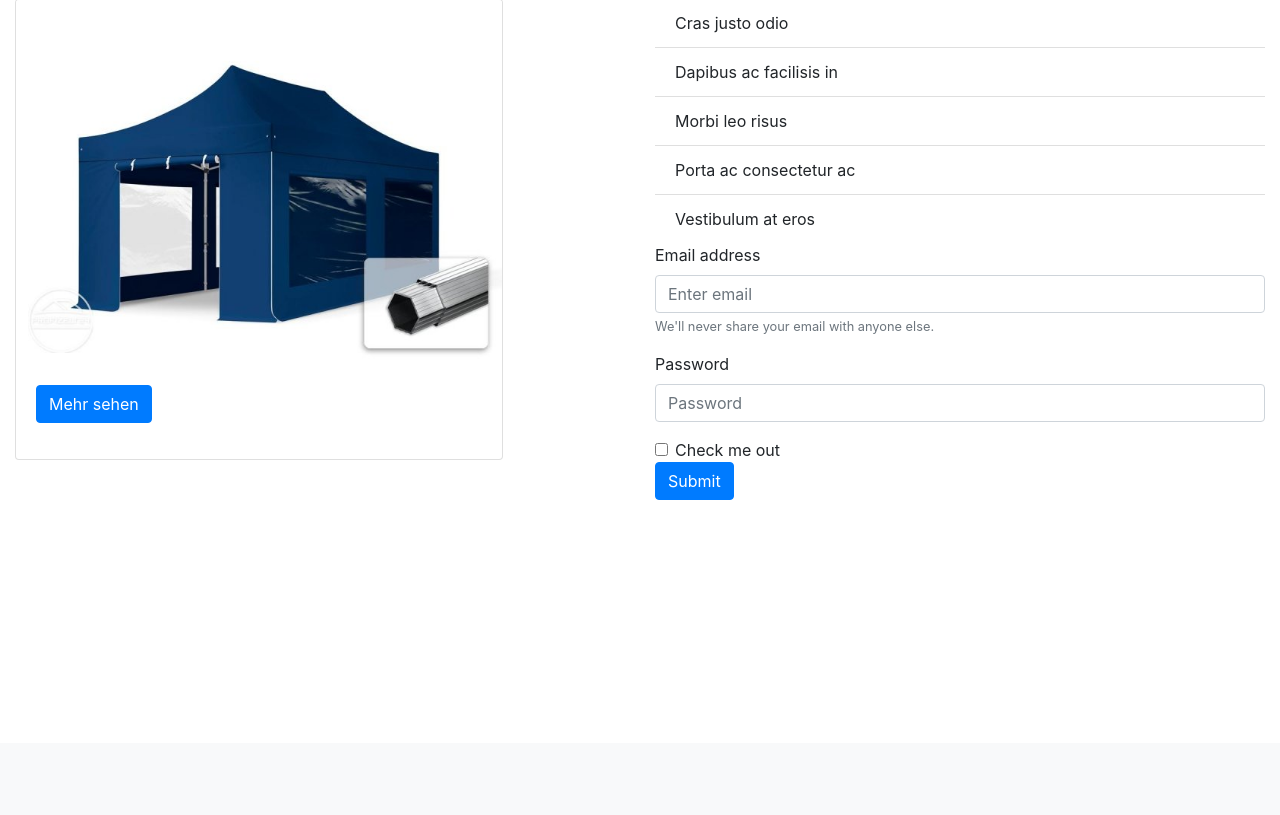
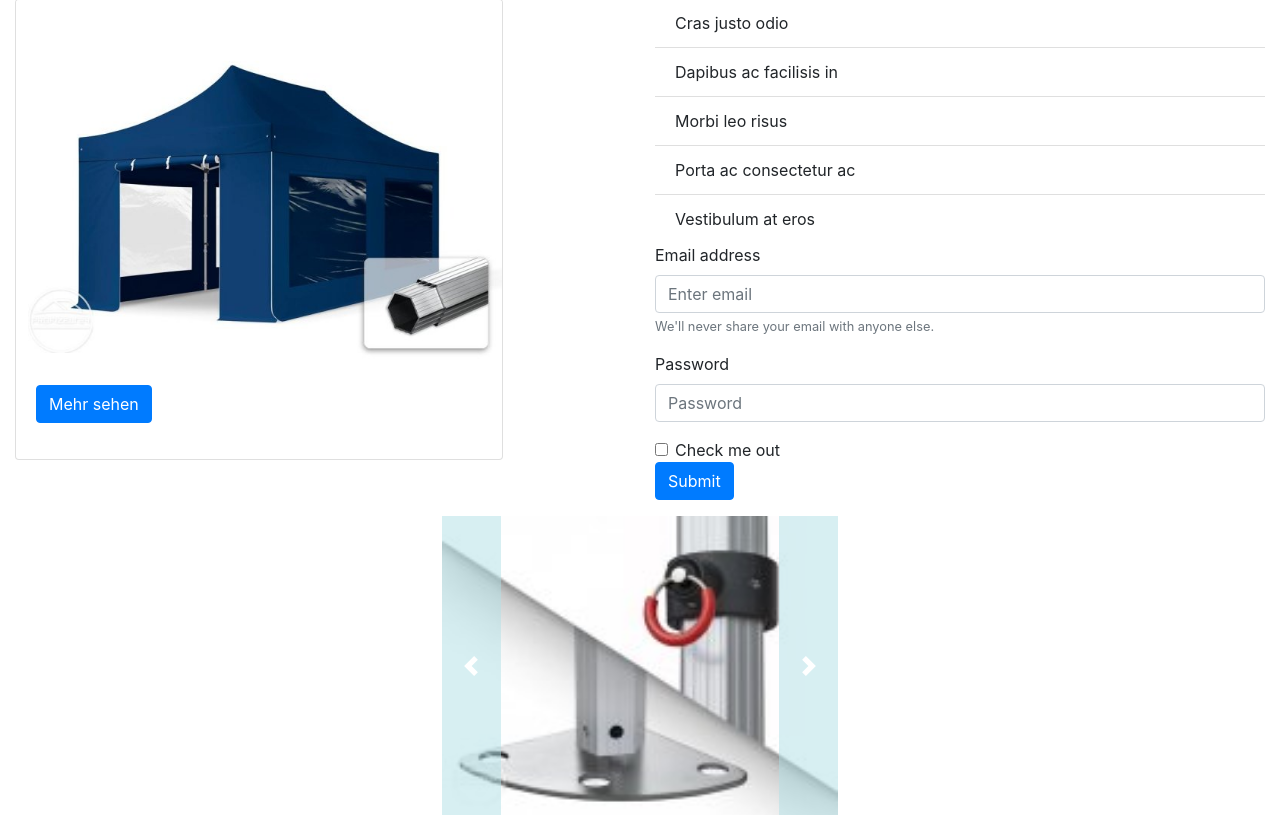
Before and after one commit to pbrthl/htdocs, a PHP site: page / in a window 1280 px wide. Shown: the part 57-872 px from the top of the page. Before the commit the page ends 557 px from the top, so only its background shows below. Run offline with PHP 8.4, Linux system fonts and the light colour scheme.

Commit message:
carousel funktioniert

```diff
--- a/index.php
+++ b/index.php
@@ -41,7 +41,11 @@
 
 	row();
 		column();
-			//=====================================TESTING AREA
+		column_end();
+		column();
+			ctst();//=====================================TESTING AREA
+		column_end();
+		column();
 		column_end();
 	row_end();
 
--- a/script/html_elements.php
+++ b/script/html_elements.php
@@ -53,7 +53,6 @@
 	function collapse_control($button_value_default, $button_value_active, $button_id,  $collapse_id){
 		echo
 			'
-
 			<script>
 
 				$(document).ready(function(){
@@ -68,16 +67,11 @@
 				});
 
 			</script>
-
-
-
-			  <a class="btn btn-primary" id="'. $button_id .'" data-toggle="collapse" href="#'. $collapse_id .'" role="button" aria-expanded="false" aria-controls="'. $collapse_id .'">
+			<a class="btn btn-primary" id="'. $button_id .'" data-toggle="collapse" href="#'. $collapse_id .'" role="button" aria-expanded="false" aria-controls="'. $collapse_id .'">
 				'. $button_value_default .'
-			  </a>
+			</a>
 			';
 	}
-
-
 
 
 	function collapsefield($id){
@@ -94,6 +88,39 @@
 
 
 
+	function carousel($id, $pictures){
+		echo
+			'
+			<div id="'. $id .'" class="carousel slide" data-ride="carousel">
+			  <div class="carousel-inner">
+			';
+		$first = true;
+		foreach ($pictures as $picture){
+			echo
+				'
+				<div class="carousel-item'. ($first ? ' active' : '' ) .'">
+					<img class="d-block w-100" src="'. $picture .'" alt="Bild '. $picture .'">
+				</div>
+				';
+			$first = false;
+		}
+		echo
+			'
+				  <a class="carousel-control-prev" href="#'. $id .'" style="background-color:powderblue;" role="button" data-slide="prev">
+					<span class="carousel-control-prev-icon" aria-hidden="true"></span>
+					<span class="sr-only">Previous</span>
+				  </a>
+				  <a class="carousel-control-next" href="#'. $id .'" style="background-color:powderblue;" role="button" data-slide="next">
+					<span class="carousel-control-next-icon" aria-hidden="true"></span>
+					<span class="sr-only">Next</span>
+				  </a>
+			  </div>
+			</div>
+			';
+	}
+
+
+
 
 
 ?>
--- a/script/page_content.php
+++ b/script/page_content.php
@@ -102,4 +102,11 @@
 
 
 
+	function ctst(){
+		$img_array = array('img\tstimg\jp1.jpg', 'img\tstimg\jp2.jpg', 'img\tstimg\jp3.jpg');
+		carousel(42, $img_array);
+	}
+
+
+
 ?>
```
Also changed, not shown: img/tstimg/jp1.jpg (added), img/tstimg/jp2.jpg (added), img/tstimg/jp3.jpg (added).
